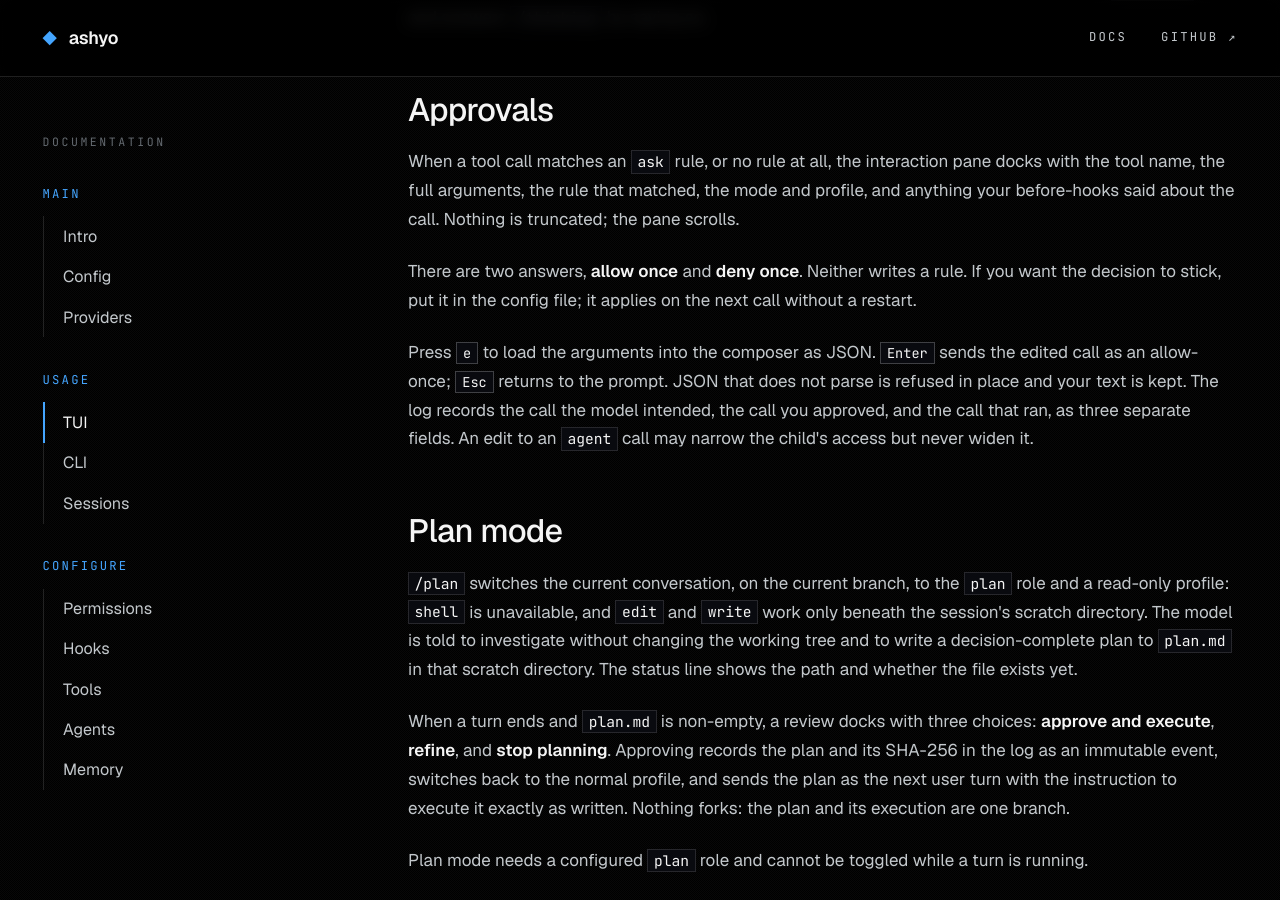
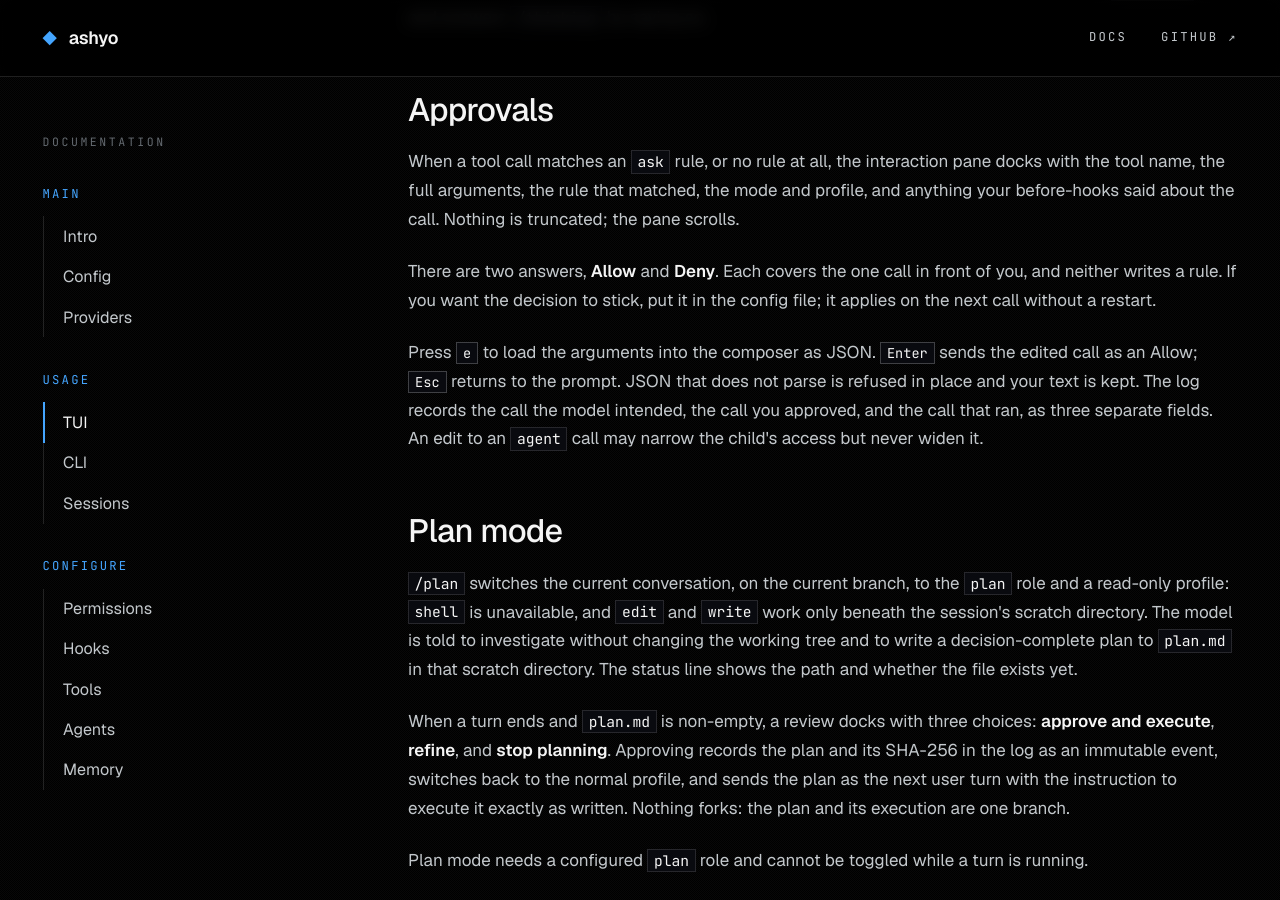
Before and after one commit to ashyo-ai/ashyo-ai.github.io, a Jekyll site: the page built from tui.html, in a window 1280 px wide and 900 px high, scrolled down 3518 px. Built offline with Jekyll 4.4.1, drawn with Linux system fonts in a browser that asks for light colours.

Commit message:
Call the two approval answers Allow and Deny
The pane no longer says "allow once" and "deny once": a decision never
writes a rule, so every answer is once, and the qualifier only slowed the
two words down. The pages that named the options now name them as the pane
does, and say in prose what the qualifier used to carry.

```diff
--- a/index.html
+++ b/index.html
@@ -56,7 +56,7 @@ title: Intro
 <pre class="terminal"><span class="prompt">$ </span>cd ~/code/myproject
 <span class="prompt">$ </span>ashyo</pre>
 <p>The first start downloads the embedding model <code>BAAI/bge-small-en-v1.5</code> into <code>~/.local/share/ashyo/models/</code>. This happens once and can take several minutes. If the download fails, Ashyo still starts; memory recall falls back to full-text search and the transcript says so.</p>
-<p>Type a prompt and press <kbd>Enter</kbd>. When the model wants to run a tool that your rules do not already allow, an approval pane docks above the composer showing the tool, its arguments, and the rule that matched. Choose <strong>allow once</strong>, <strong>deny once</strong>, or press <kbd>e</kbd> to edit the arguments first. Press <kbd>F1</kbd> for every key. See <a href="tui.html">TUI</a>.</p>
+<p>Type a prompt and press <kbd>Enter</kbd>. When the model wants to run a tool that your rules do not already allow, an approval pane docks above the composer showing the tool, its arguments, and the rule that matched. Choose <strong>Allow</strong>, <strong>Deny</strong>, or press <kbd>e</kbd> to edit the arguments first. Press <kbd>F1</kbd> for every key. See <a href="tui.html">TUI</a>.</p>
 
 <h2 id="print-mode">Print mode</h2>
 <p>For scripts and one-off questions, run a single prompt without the TUI. The answer goes to stdout; notices go to stderr.</p>
--- a/permissions.html
+++ b/permissions.html
@@ -48,7 +48,7 @@ title: Permissions
 <p>In the TUI, <code>ask</code> docks an approval pane and waits. In print mode nothing can wait, so <code>ask</code> is treated as <code>allow</code>, with the reason recorded, and the <code>ask_user</code> tool is withdrawn. <code>deny</code> is a deny in both.</p>
 
 <h2 id="approval">The approval pane</h2>
-<p>It shows the tool, the full arguments, the rule that matched or <code>(no rule matched)</code>, the mode and profile, and any annotations from before-hooks. The two actions are <strong>allow once</strong> and <strong>deny once</strong>. Neither creates a rule; a decision you want to keep goes in a config file and applies on the next call. Press <kbd>e</kbd> to edit the arguments before allowing. The log keeps the model's intended call, your edited call, and the executed call as separate fields.</p>
+<p>It shows the tool, the full arguments, the rule that matched or <code>(no rule matched)</code>, the mode and profile, and any annotations from before-hooks. The two actions are <strong>Allow</strong> and <strong>Deny</strong>. Each answers the one call in front of you and neither creates a rule; a decision you want to keep goes in a config file and applies on the next call. Press <kbd>e</kbd> to edit the arguments before allowing. The log keeps the model's intended call, your edited call, and the executed call as separate fields.</p>
 <p>What the model sees on a deny is one line: <code>policy_denied: &lt;tool&gt;: &lt;reason&gt;</code>. The turn continues; the model can try something else or stop.</p>
 
 <h2 id="context">Execution context</h2>
--- a/tui.html
+++ b/tui.html
@@ -60,8 +60,8 @@ title: TUI
 
 <h2 id="approvals">Approvals</h2>
 <p>When a tool call matches an <code>ask</code> rule, or no rule at all, the interaction pane docks with the tool name, the full arguments, the rule that matched, the mode and profile, and anything your before-hooks said about the call. Nothing is truncated; the pane scrolls.</p>
-<p>There are two answers, <strong>allow once</strong> and <strong>deny once</strong>. Neither writes a rule. If you want the decision to stick, put it in the config file; it applies on the next call without a restart.</p>
-<p>Press <kbd>e</kbd> to load the arguments into the composer as JSON. <kbd>Enter</kbd> sends the edited call as an allow-once; <kbd>Esc</kbd> returns to the prompt. JSON that does not parse is refused in place and your text is kept. The log records the call the model intended, the call you approved, and the call that ran, as three separate fields. An edit to an <code>agent</code> call may narrow the child's access but never widen it.</p>
+<p>There are two answers, <strong>Allow</strong> and <strong>Deny</strong>. Each covers the one call in front of you, and neither writes a rule. If you want the decision to stick, put it in the config file; it applies on the next call without a restart.</p>
+<p>Press <kbd>e</kbd> to load the arguments into the composer as JSON. <kbd>Enter</kbd> sends the edited call as an Allow; <kbd>Esc</kbd> returns to the prompt. JSON that does not parse is refused in place and your text is kept. The log records the call the model intended, the call you approved, and the call that ran, as three separate fields. An edit to an <code>agent</code> call may narrow the child's access but never widen it.</p>
 
 <h2 id="plan-mode">Plan mode</h2>
 <p><code>/plan</code> switches the current conversation, on the current branch, to the <code>plan</code> role and a read-only profile: <code>shell</code> is unavailable, and <code>edit</code> and <code>write</code> work only beneath the session's scratch directory. The model is told to investigate without changing the working tree and to write a decision-complete plan to <code>plan.md</code> in that scratch directory. The status line shows the path and whether the file exists yet.</p>
```
